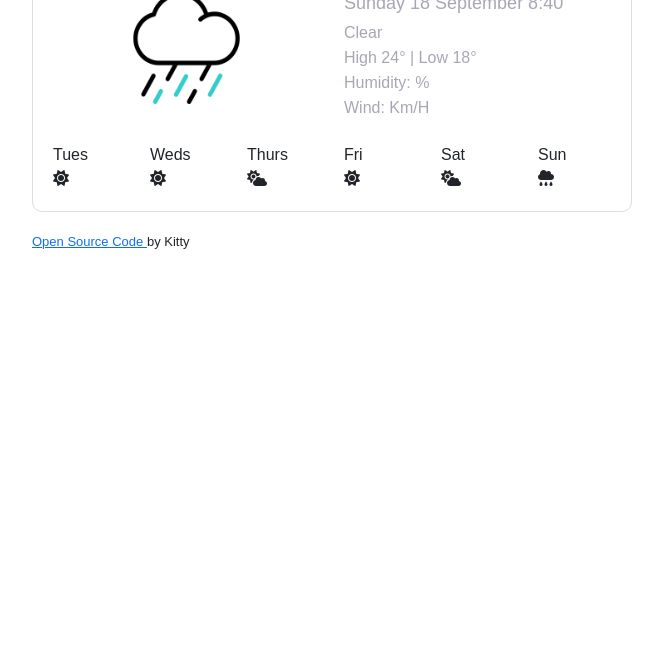
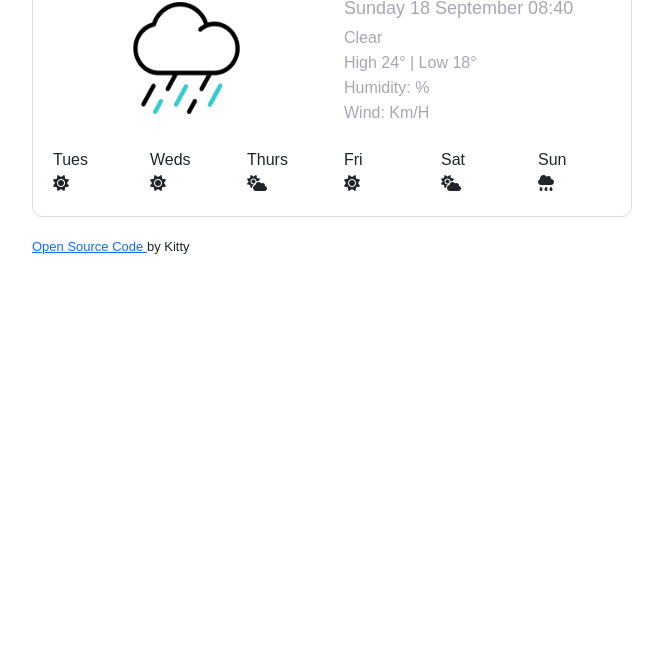
Before and after one commit to kitdog123/SheCodes-Weather-Project, a plain HTML site: page index.html in a window 1280 px wide. Shown: the part 152-800 px from the top of the page, without its empty margins (308-971 px from the left). Drawn offline with nearby package versions, Linux system fonts and the light colour scheme.

Commit message:
Updated date & time
To include a 0 before hours and minutes

```diff
--- a/src/script.js
+++ b/src/script.js
@@ -1,7 +1,5 @@
 function getWeather(response) {
-  console.log(response.data);
   let temperatureRounded = Math.round(response.data.main.temp);
-  console.log(temperatureRounded);
   let displayTemp = document.querySelector("#temperature");
   let weatherDescription = document.querySelector("#weatherDescription");
   let humidity = document.querySelector("#humidity");
@@ -14,7 +12,6 @@ function getWeather(response) {
 
 function showCity(event) {
   let city = document.querySelector("#city-input").value;
-  console.log(city);
   let apiKey = "2daf65f0cdaa917f11026e8a128ce271";
   let apiUrl = `https://api.openweathermap.org/data/2.5/weather?q=${city}&units=metric&appid=${apiKey}`;
   axios.get(apiUrl).then(getWeather);
@@ -71,12 +68,16 @@ function formatDate(date) {
   let currentMonth = months[date.getMonth()];
   let currentDate = date.getDate();
   let currentHours = date.getHours();
+  if (currentHours < 10) {
+    currentHours = `0${currentHours}`;
+  }
   let currentMinutes = date.getMinutes();
-
+  if (currentMinutes < 10) {
+    currentMinutes = `0${currentMinutes}`;
+  }
   let todaysDateFormatted = `${currentDay} ${currentDate} ${currentMonth} ${currentHours}:${currentMinutes}`;
   return todaysDateFormatted;
 }
-console.log(formatDate(todaysDate));
 
 let date = document.querySelector("#date");
 date.innerHTML = formatDate(todaysDate);
--- a/src/style.css
+++ b/src/style.css
@@ -6,7 +6,7 @@ h1 {
   font-size: 38px;
   font-weight: 600;
   line-height: 29px;
-  margin: 20px 0 0;
+  margin: 20px 0 10px;
   text-align: center;
 }
 h2 {
@@ -21,7 +21,7 @@ h2 {
 h3 {
   font-size: 18px;
   color: rgba(39, 33, 66, 0.4);
-  margin-top: 15px;
+  margin-top: 20px;
 }
 ul {
   margin: 0;
```
